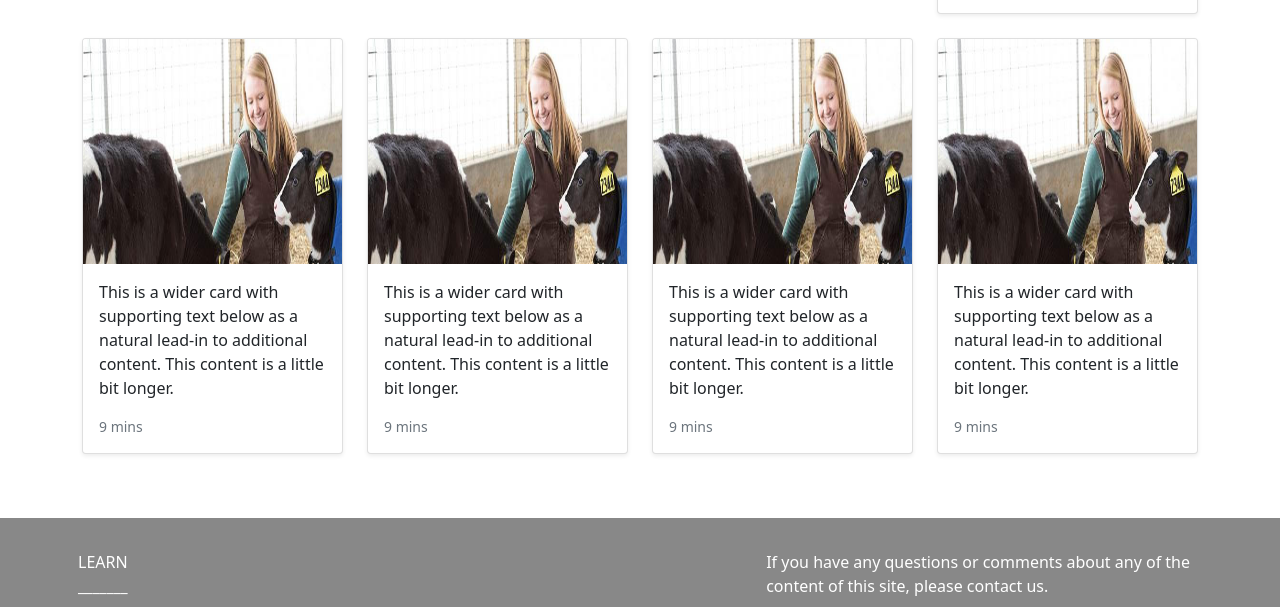
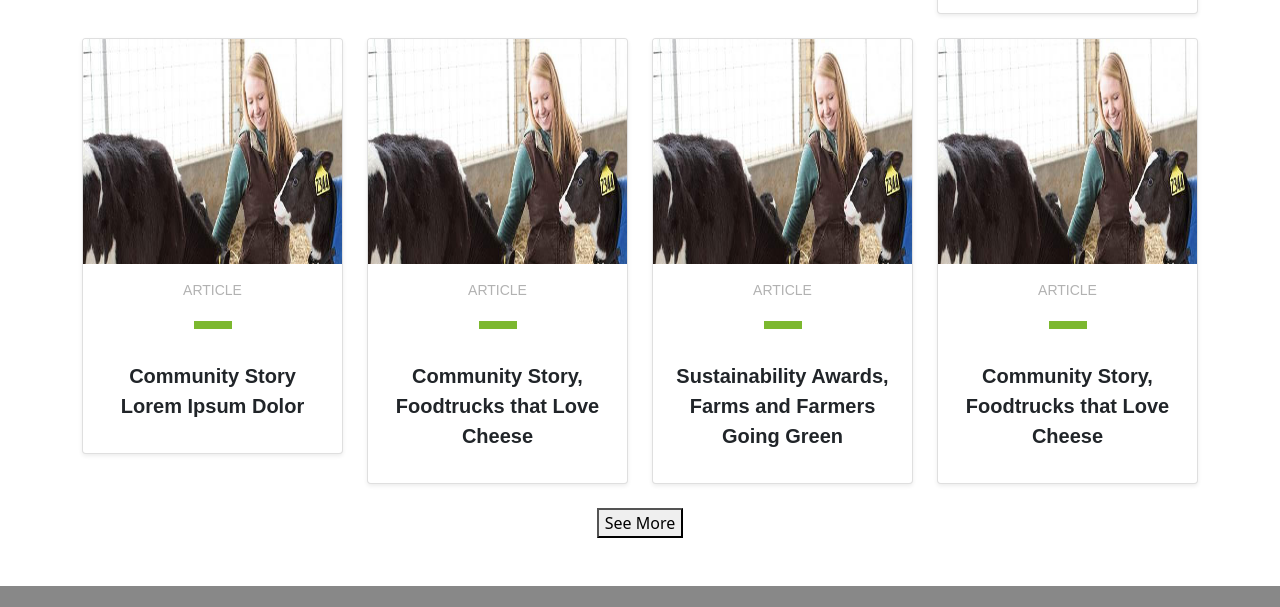
Before and after one commit to thomasbyoung/riseFrontend, a plain HTML site: page index.html in a window 1280 px wide. Shown: the part 866-1473 px from the top of the page. Drawn offline with nearby package versions, Linux system fonts and the light colour scheme; a web font is replaced by a local one.

Commit message:
misc additions

```diff
--- a/index.html
+++ b/index.html
@@ -114,50 +114,66 @@
               </div>
 
               <div class="col-md-3">
-                <div class="card mb-3 shadow-sm">
-                  <img class="card-img-top" data-src="assets/assessment_image.jpg" alt="Thumbnail [100%x225]" style="height: 225px; width: 100%; display: block;" src="assets/assessment_image.jpg" data-holder-rendered="true" style="height: 225px; width: 100%; display: block;">
-                  <div class="card-body">
-                    <p class="card-text">This is a wider card with supporting text below as a natural lead-in to additional content. This content is a little bit longer.</p>
-                    <div class="d-flex justify-content-between align-items-center">
-
-                      <small class="text-muted">9 mins</small>
-                    </div>
+                <div class="card mb-4  shadow-sm">
+                  <img class="card-img-top" data-src="assets/assessment_image.jpg" alt="Thumbnail [100%x225]" style="height: 225px; width: 100%; display: block;" src="assets/assessment_image.jpg" data-holder-rendered="true">
+                  <div class="text-center">
+                      <p class="cardType pt-3">Article</p>
+                      <div class="d-flex justify-content-center pt-1">
+                        <div class="underline green py-1"></div>
+                      </div>
+                      <div class="d-flex justify-content-center my-3">
+                        <p class="card-text cardTitle p-3">Community Story Lorem Ipsum Dolor</p>
+                      </div>
                   </div>
                 </div>
               </div>
               <div class="col-md-3">
-                <div class="card mb-3 shadow-sm">
-                  <img class="card-img-top" data-src="assets/assessment_image.jpg" alt="Thumbnail [100%x225]" style="height: 225px; width: 100%; display: block;" src="assets/assessment_image.jpg" data-holder-rendered="true" style="height: 225px; width: 100%; display: block;">
-                  <div class="card-body">
-                    <p class="card-text">This is a wider card with supporting text below as a natural lead-in to additional content. This content is a little bit longer.</p>
-                    <div class="d-flex justify-content-between align-items-center">
-                      <small class="text-muted">9 mins</small>
-                    </div>
+                <div class="card mb-4  shadow-sm">
+                  <img class="card-img-top" data-src="assets/assessment_image.jpg" alt="Thumbnail [100%x225]" style="height: 225px; width: 100%; display: block;" src="assets/assessment_image.jpg" data-holder-rendered="true">
+                  <div class="text-center">
+                      <p class="cardType pt-3">Article</p>
+                      <div class="d-flex justify-content-center pt-1">
+                        <div class="underline green py-1"></div>
+                      </div>
+                      <div class="d-flex justify-content-center my-3">
+                        <p class="card-text cardTitle p-3">Community Story, Foodtrucks that Love Cheese</p>
+                      </div>
                   </div>
                 </div>
               </div>
               <div class="col-md-3">
-                <div class="card mb-3 shadow-sm">
-                  <img class="card-img-top" data-src="assets/assessment_image.jpg" alt="Thumbnail [100%x225]" style="height: 225px; width: 100%; display: block;" src="assets/assessment_image.jpg" data-holder-rendered="true" style="height: 225px; width: 100%; display: block;">
-                  <div class="card-body">
-                    <p class="card-text">This is a wider card with supporting text below as a natural lead-in to additional content. This content is a little bit longer.</p>
-                    <div class="d-flex justify-content-between align-items-center">
-                      <small class="text-muted">9 mins</small>
-                    </div>
+                <div class="card mb-4  shadow-sm">
+                  <img class="card-img-top" data-src="assets/assessment_image.jpg" alt="Thumbnail [100%x225]" style="height: 225px; width: 100%; display: block;" src="assets/assessment_image.jpg" data-holder-rendered="true">
+                  <div class="text-center">
+                      <p class="cardType pt-3">Article</p>
+                      <div class="d-flex justify-content-center pt-1">
+                        <div class="underline green py-1"></div>
+                      </div>
+                      <div class="d-flex justify-content-center my-3">
+                        <p class="card-text cardTitle p-3">Sustainability Awards, Farms and Farmers Going Green</p>
+                      </div>
                   </div>
                 </div>
               </div>
-
               <div class="col-md-3">
-                <div class="card mb-3 shadow-sm">
-                  <img class="card-img-top" data-src="assets/assessment_image.jpg" alt="Thumbnail [100%x225]" style="height: 225px; width: 100%; display: block;" src="assets/assessment_image.jpg" data-holder-rendered="true" style="height: 225px; width: 100%; display: block;">
-                  <div class="card-body">
-                    <p class="card-text">This is a wider card with supporting text below as a natural lead-in to additional content. This content is a little bit longer.</p>
-                    <div class="d-flex justify-content-between align-items-center">
-                      <small class="text-muted">9 mins</small>
-                    </div>
+                <div class="card mb-4  shadow-sm">
+                  <img class="card-img-top" data-src="assets/assessment_image.jpg" alt="Thumbnail [100%x225]" style="height: 225px; width: 100%; display: block;" src="assets/assessment_image.jpg" data-holder-rendered="true">
+                  <div class="text-center">
+                      <p class="cardType pt-3">Article</p>
+                      <div class="d-flex justify-content-center pt-1">
+                        <div class="underline green py-1"></div>
+                      </div>
+                      <div class="d-flex justify-content-center my-3">
+                        <p class="card-text cardTitle p-3">Community Story, Foodtrucks that Love Cheese</p>
+                      </div>
                   </div>
                 </div>
+              </div>
+              <div class="col-md-12">
+                <div class="d-flex justify-content-center">
+                  <button>See More</button>
+                </div>
+
               </div>
             </div>
           </div>
@@ -167,12 +183,12 @@
       <footer class="footer">
         <div class="container p-4">
           <div class="row">
-            <div class="col-2 p-2">
-              <div class="row">
+            <div class="col-2">
+              <div class="row footerHeader">
                 LEARN
               </div>
-              <div class="row">
-                _______
+              <div class="row ">
+                ______
               </div>
               <div class="row py-2">
                 About Us
--- a/style.css
+++ b/style.css
@@ -31,9 +31,15 @@ form-query {
 
 .footer {
   color:white;
+  font-family: "Open Sans", sans-serif !important;
   background-color: #888888;
   background-size: cover !important;
-  height: 250px !important;
+  height: 300px !important;
+}
+
+.footerHeader{
+  font-weight: 700;
+  font-size: 22px;
 }
 
 .copy{
```
